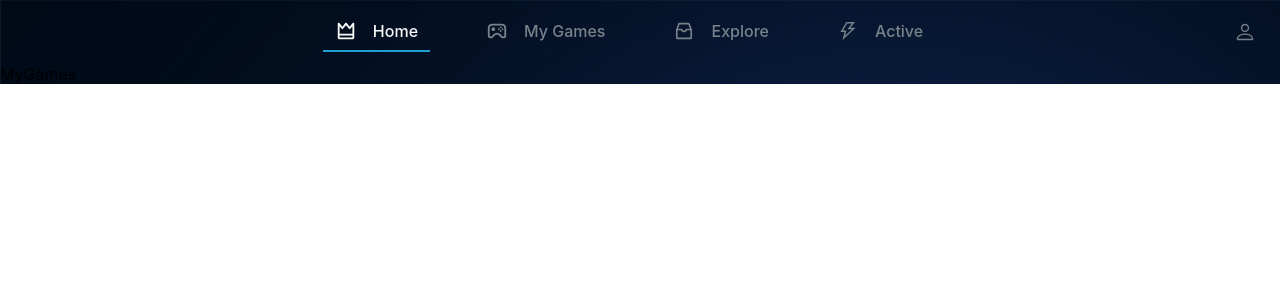
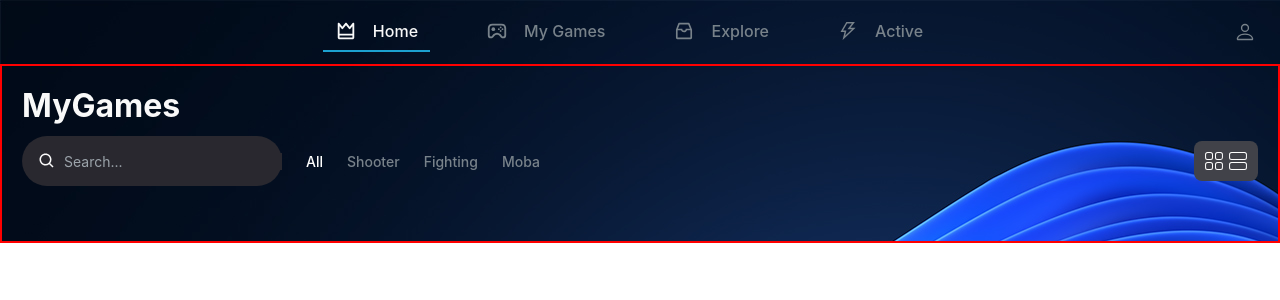
Before and after one commit to MarcosAF9/catalogo-de-games, a React (Vite) app: page /mygames in a window 1280 px wide. Shown: the top 300 px of the page. Built offline with nearby package versions, Linux system fonts and the light colour scheme; the HTML template or start-up script is replaced by a standard one.

Commit message:
pagina my-games criada com filtros funcionando

```diff
--- a/src/components/Filters.jsx
+++ b/src/components/Filters.jsx
@@ -27,25 +27,25 @@ const Filters = () => {
           All
         </button>
         <button
-          onClick={() => setCategory("shooter")}
+          onClick={() => setCategory("Shooter")}
           className={`${styles.categoriesFilter} ${
-            category === "shooter" && styles.active
+            category === "Shooter" && styles.active
           }`}
         >
           Shooter
         </button>
         <button
-          onClick={() => setCategory("mmorpg")}
+          onClick={() => setCategory("Fighting")}
           className={`${styles.categoriesFilter} ${
-            category === "mmorpg" && styles.active
+            category === "Fighting" && styles.active
           }`}
         >
-          MMORPG
+          Fighting
         </button>
         <button
-          onClick={() => setCategory("moba")}
+          onClick={() => setCategory("MOBA")}
           className={`${styles.categoriesFilter} ${
-            category === "moba" && styles.active
+            category === "MOBA" && styles.active
           }`}
         >
           Moba
--- a/src/pages/MyGames.jsx
+++ b/src/pages/MyGames.jsx
@@ -1,7 +1,39 @@
-import React from "react";
+import React, { useContext, useEffect, useState } from "react";
+import GameCard from "../components/GameCard";
+import styles from "./Explore.module.css";
+import Filters from "../components/Filters";
+import CategoryContext from "../context/CategoryContext";
 
 const MyGames = () => {
-  return <div>MyGames</div>;
+  const { category, likedList } = useContext(CategoryContext);
+  const [filteredGames, setFilteredGames] = useState([]);
+
+  useEffect(() => {
+    const filterGames = () => {
+      if (category === "all") {
+        setFilteredGames(likedList);
+      } else {
+        const filteredData = likedList.filter(
+          (item) => item.genre === category
+        );
+        setFilteredGames(filteredData);
+      }
+    };
+    filterGames();
+  }, [category]);
+
+  return (
+    <div className={styles.container}>
+      <h1>MyGames</h1>
+      <Filters />
+      <div className={styles.grid}>
+        {filteredGames.length > 0 &&
+          filteredGames.map((game, index) => (
+            <GameCard key={index} data={game} />
+          ))}
+      </div>
+    </div>
+  );
 };
 
 export default MyGames;
```
